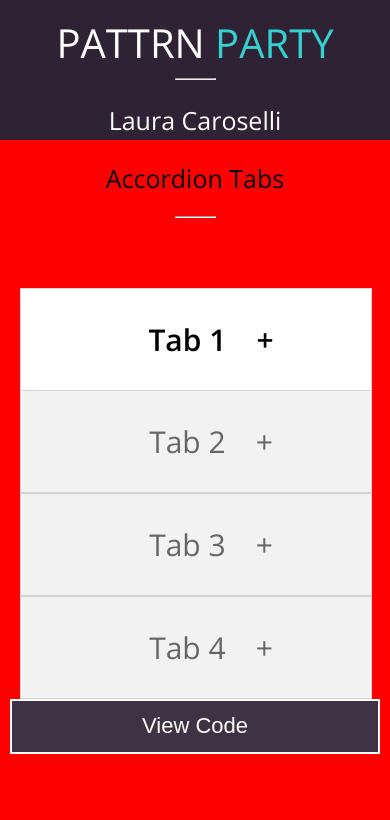
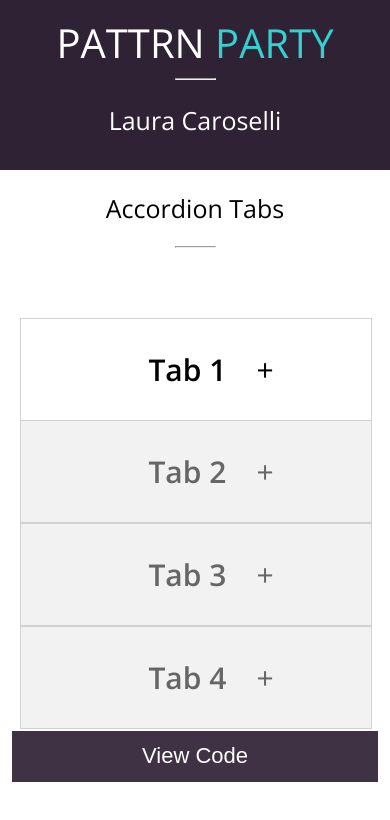
Before and after one commit to lcaroselli/Pattrn-Party, a plain HTML site: page index.html in a window 390 px wide. Drawn offline with nearby package versions, Linux system fonts and the light colour scheme.

Commit message:
Add tab title styles on mobile

```diff
--- a/css/accordion-tabs.css
+++ b/css/accordion-tabs.css
@@ -194,7 +194,7 @@ header h1 {
     align-items: center;
     display: flex;
     flex-direction: column;
-    height: 140px;
+    height: 170px;
   }
 
   header h1 {
@@ -223,6 +223,10 @@ header h1 {
   .tab-1-plus, .tab-2-plus, .tab-3-plus, .tab-4-plus {
     display: inline-block;
     visibility: visible;
+  }
+
+  .mobile-1, .mobile-2, .mobile-3, .mobile-4 {
+    background: #FFFFFF;
   }
 
   .mobile-1 hr, .mobile-2 hr, .mobile-3 hr, .mobile-4 hr {
@@ -259,10 +263,12 @@ header h1 {
   .view-code-section button {
     width: 95%;
   }
-}
 
-@media screen and (max-width: 500px) {
-  body {
-    background: red;
+  .selected-tab {
+    font-weight: 300;
+  }
+
+  .tab-title {
+    font-weight: 600;
   }
 }
--- a/index.html
+++ b/index.html
@@ -28,7 +28,7 @@
 
             <article class='tab-1 tab selected-tab' aria-controls='panel1' role='tab'>
               <span class='tab-span'>
-                <p>Tab 1</p>
+                <p class='tab-title'>Tab 1</p>
                 <p class='plus-minus tab-1-plus'>+</p>
                 <p class='plus-minus tab-1-minus'>-</p>
               </span>
@@ -49,7 +49,7 @@
 
             <article class='tab-2 tab unselected-tab' aria-controls='panel2' role='tab'>
               <span class='tab-span'>
-                <p>Tab 2</p>
+                <p class='tab-title'>Tab 2</p>
                 <p class='plus-minus tab-2-plus'>+</p>
                 <p class='plus-minus tab-2-minus'>-</p>
               </span>
@@ -70,7 +70,7 @@
 
             <article class='tab-3 tab unselected-tab' aria-controls='panel3' role='tab'>
               <span class='tab-span'>
-                <p>Tab 3</p>
+                <p class='tab-title'>Tab 3</p>
                 <p class='plus-minus tab-3-plus'>+</p>
                 <p class='plus-minus tab-3-minus'>-</p>
               </span>
@@ -91,7 +91,7 @@
 
             <article class='tab-4 tab unselected-tab' aria-controls='panel4' role='tab'>
               <span class='tab-span'>
-                <p>Tab 4</p>
+                <p class='tab-title'>Tab 4</p>
                 <p class='plus-minus tab-4-plus'>+</p>
                 <p class='plus-minus tab-4-minus'>-</p>
               </span>
```
Also changed, not shown: script.js (+8 -8 lines).
